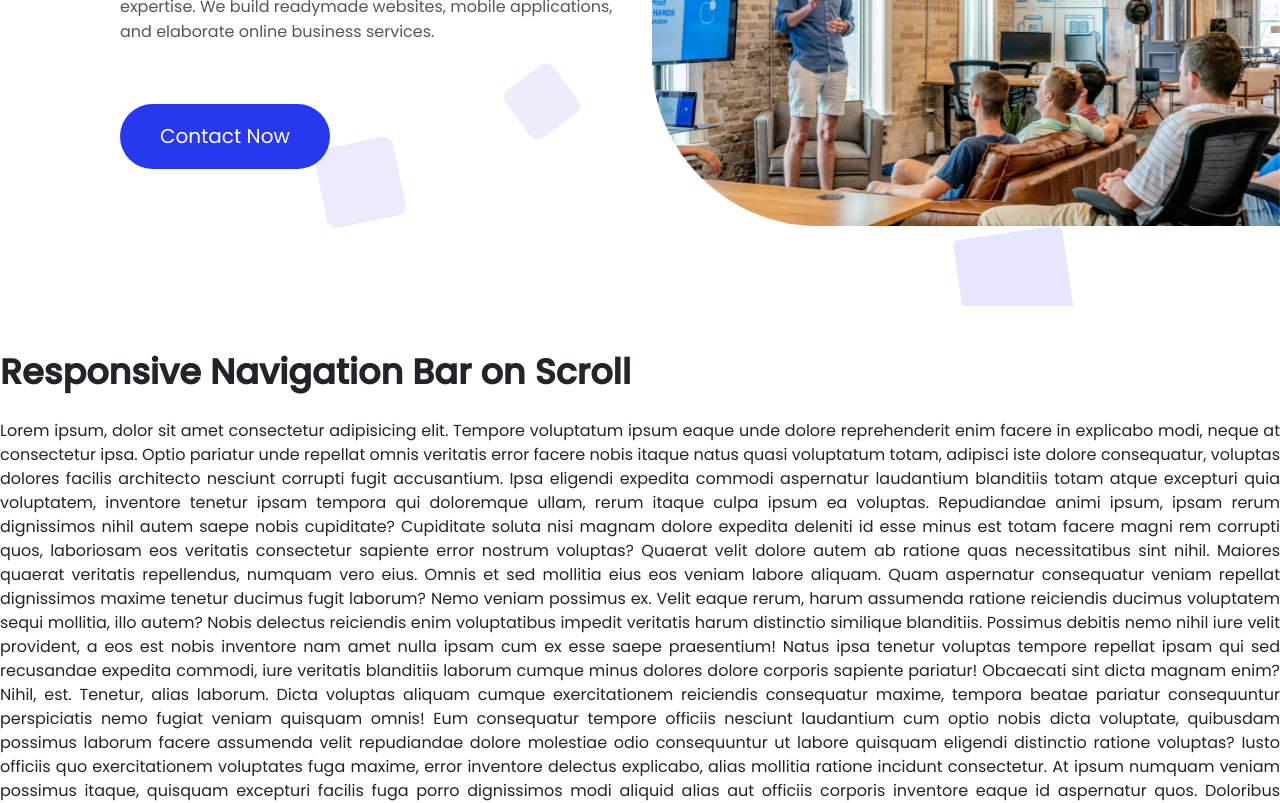
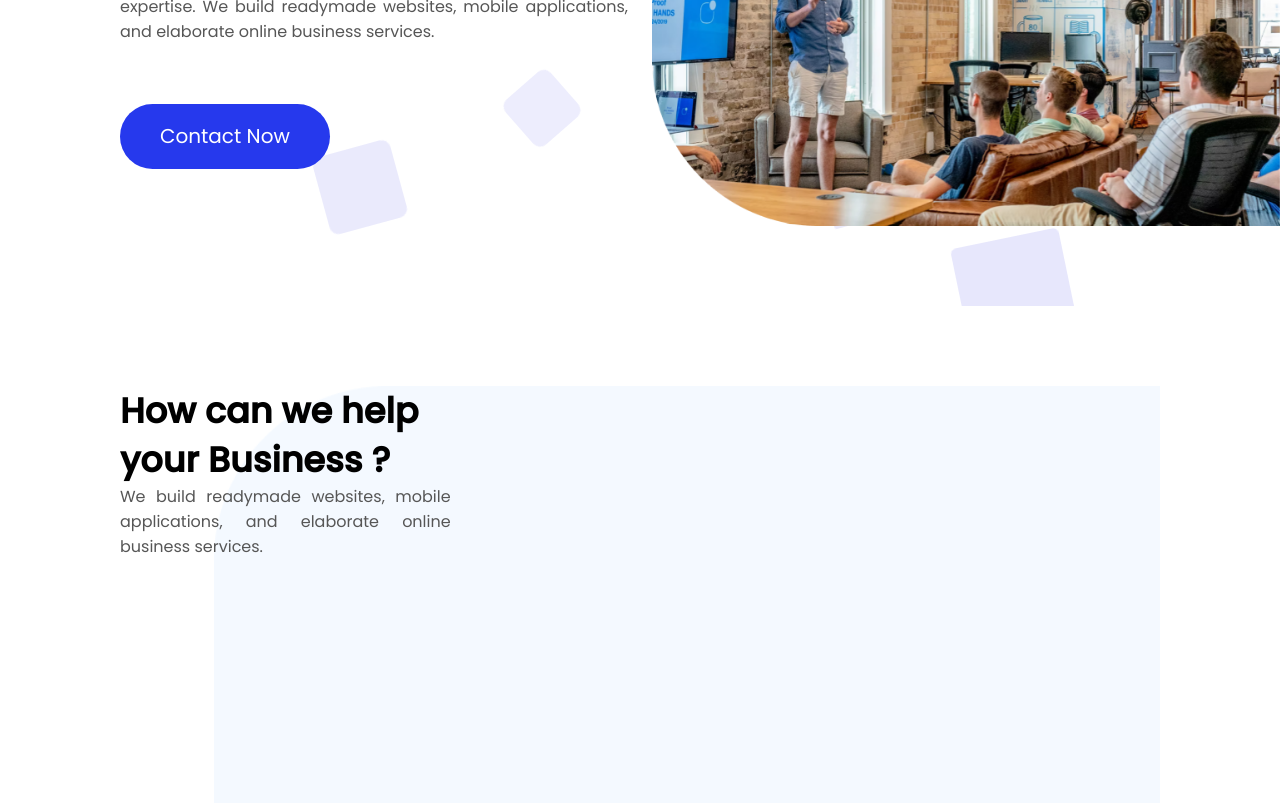
Before and after one commit to evairo176/my-app-pokemon, a React (Create React App) app: page / in a window 1280 px wide. Shown: the part 280-1083 px from the top of the page. Built offline with nearby package versions, Linux system fonts and the light colour scheme.

Commit message:
feat: make update

```diff
--- a/src/App.js
+++ b/src/App.js
@@ -7,6 +7,7 @@ import Loading from "./components/moleculars/Loading";
 import { ToastContainer } from "react-toastify";
 import "react-toastify/dist/ReactToastify.css";
 import "../src/assets/css/custom.css";
+
 import NavbarComponent from "./components/atoms/NavbarComponent";
 
 function App() {
--- a/src/assets/css/custom.css
+++ b/src/assets/css/custom.css
@@ -1,5 +1,4 @@
 @import url("https://fonts.googleapis.com/css2?family=Poppins:wght@200;300;400;500&display=swap");
-@import "../css/responsive.css";
 
 * {
   margin: 0;
--- a/src/assets/css/landingpage.css
+++ b/src/assets/css/landingpage.css
@@ -1,5 +1,6 @@
 .container-navbar {
   position: fixed;
+  top: 0;
   z-index: 5;
   width: 100%;
   display: flex;
@@ -123,6 +124,7 @@
   display: flex;
   align-items: center;
   justify-content: center;
+  cursor: pointer;
 }
 
 .nav-item-cs span {
@@ -138,8 +140,8 @@
   left: 0;
   width: 120px;
   height: 100px;
-  background: #4972ff;
-  box-shadow: inset 0 0 50px rgba(0, 0, 0, 0.5);
+  background: rgba(121, 123, 238, 0.412);
+  box-shadow: inset 0 0 50px rgba(121, 122, 238, 0.2);
   transition: 0.5s;
 }
 .nav-item-cs .liquid::after,
@@ -179,14 +181,13 @@
   }
 }
 
-/* .banner {
+.idea {
   height: 100vh;
-  background-image: url("../../assets//images//ilustration/banner.png");
+  background-image: url("../../assets//images//ilustration/bg-idea.png");
   background-repeat: no-repeat;
   background-size: cover;
   background-position: center;
-  background-attachment: fixed;
-} */
+}
 .about {
   padding: 40px 0px;
 }
@@ -259,6 +260,7 @@
   font-weight: 400;
   line-height: 25px;
   color: var(--text-color2);
+  text-align: justify;
 }
 .container-content-banner .btn-contact {
   font-size: 20px;
@@ -398,3 +400,23 @@
     border-radius: 50%;
   }
 }
+
+/* section idea  */
+
+/* .container-idea{
+
+} */
+
+.content-idea .title {
+  font-size: 35px;
+  font-weight: 600;
+  line-height: 49px;
+  color: var(--text-color1);
+}
+.content-idea .p-title {
+  font-size: 16px;
+  font-weight: 400;
+  line-height: 25px;
+  color: var(--text-color2);
+  text-align: justify;
+}
--- a/src/components/atoms/NavbarComponent.jsx
+++ b/src/components/atoms/NavbarComponent.jsx
@@ -1,5 +1,4 @@
 import React, { useEffect, useState } from "react";
-import "../../assets/css/landingpage.css";
 
 function NavbarComponent() {
   const [toggle, setToggle] = useState(false);
@@ -30,7 +29,7 @@ function NavbarComponent() {
   return (
     <nav className={`container-navbar ${sticky ? "sticky" : ""}`}>
       <div className="container-logo">
-        <div className="logo">DICKI PRASETYA</div>
+        <div className="logo">Evairo</div>
       </div>
       <ul className={`menu-list ${toggle ? "open" : ""}`}>
         <li>
--- a/src/pages/home/Index.jsx
+++ b/src/pages/home/Index.jsx
@@ -3,6 +3,8 @@ import bg from "../../assets/images/ilustration/image 8.png";
 import TemplateComponent from "../../components/atoms/TemplateComponent";
 import Gap from "../../components/atoms/Gap";
 import FloatingSquare from "../../components/atoms/FloatingSquare";
+import "../../assets/css/landingpage.css";
+import "../../assets/css/responsive.css";
 
 function Home() {
   return (
@@ -37,130 +39,28 @@ function Home() {
         </section>
         <FloatingSquare />
       </TemplateComponent>
-      <section className="about">
-        <div className="content">
-          <div className="title">Responsive Navigation Bar on Scroll</div>
-          <p>
-            Lorem ipsum, dolor sit amet consectetur adipisicing elit. Tempore
-            voluptatum ipsum eaque unde dolore reprehenderit enim facere in
-            explicabo modi, neque at consectetur ipsa. Optio pariatur unde
-            repellat omnis veritatis error facere nobis itaque natus quasi
-            voluptatum totam, adipisci iste dolore consequatur, voluptas dolores
-            facilis architecto nesciunt corrupti fugit accusantium. Ipsa
-            eligendi expedita commodi aspernatur laudantium blanditiis totam
-            atque excepturi quia voluptatem, inventore tenetur ipsam tempora qui
-            doloremque ullam, rerum itaque culpa ipsum ea voluptas. Repudiandae
-            animi ipsum, ipsam rerum dignissimos nihil autem saepe nobis
-            cupiditate? Cupiditate soluta nisi magnam dolore expedita deleniti
-            id esse minus est totam facere magni rem corrupti quos, laboriosam
-            eos veritatis consectetur sapiente error nostrum voluptas? Quaerat
-            velit dolore autem ab ratione quas necessitatibus sint nihil.
-            Maiores quaerat veritatis repellendus, numquam vero eius. Omnis et
-            sed mollitia eius eos veniam labore aliquam. Quam aspernatur
-            consequatur veniam repellat dignissimos maxime tenetur ducimus fugit
-            laborum? Nemo veniam possimus ex. Velit eaque rerum, harum assumenda
-            ratione reiciendis ducimus voluptatem sequi mollitia, illo autem?
-            Nobis delectus reiciendis enim voluptatibus impedit veritatis harum
-            distinctio similique blanditiis. Possimus debitis nemo nihil iure
-            velit provident, a eos est nobis inventore nam amet nulla ipsam cum
-            ex esse saepe praesentium! Natus ipsa tenetur voluptas tempore
-            repellat ipsam qui sed recusandae expedita commodi, iure veritatis
-            blanditiis laborum cumque minus dolores dolore corporis sapiente
-            pariatur! Obcaecati sint dicta magnam enim? Nihil, est. Tenetur,
-            alias laborum. Dicta voluptas aliquam cumque exercitationem
-            reiciendis consequatur maxime, tempora beatae pariatur consequuntur
-            perspiciatis nemo fugiat veniam quisquam omnis! Eum consequatur
-            tempore officiis nesciunt laudantium cum optio nobis dicta
-            voluptate, quibusdam possimus laborum facere assumenda velit
-            repudiandae dolore molestiae odio consequuntur ut labore quisquam
-            eligendi distinctio ratione voluptas? Iusto officiis quo
-            exercitationem voluptates fuga maxime, error inventore delectus
-            explicabo, alias mollitia ratione incidunt consectetur. At ipsum
-            numquam veniam possimus itaque, quisquam excepturi facilis fuga
-            porro dignissimos modi aliquid alias aut officiis corporis inventore
-            eaque id aspernatur quos. Doloribus explicabo, sit asperiores
-            accusantium similique quis impedit nesciunt est odio, molestias et
-            architecto expedita nisi quidem itaque minus commodi adipisci amet.
-            Soluta, optio, ad explicabo vero molestiae, nesciunt ea incidunt
-            debitis quam provident quo delectus alias! Quidem praesentium
-            delectus quam expedita nihil voluptates, placeat reiciendis nobis.
-            Consequuntur similique ex molestias ipsam voluptate facilis placeat
-            soluta, quod, aspernatur autem excepturi asperiores optio, totam
-            illo iste maxime expedita. Porro tenetur, aperiam, nostrum obcaecati
-            esse soluta quas sequi cumque ad saepe repellat sint possimus
-            distinctio ratione id ipsum eos temporibus. Dolor, rem voluptatibus
-            accusamus tempore repudiandae placeat obcaecati nam quia quae ut,
-            quibusdam recusandae ipsa accusantium illo maxime veniam hic nisi
-            nostrum velit nemo debitis laboriosam! Beatae dolore, ea deserunt
-            harum reiciendis quos in reprehenderit architecto. Sunt voluptate
-            voluptatem incidunt reiciendis quibusdam fugiat perferendis maxime
-            non, dolores aut magnam culpa fuga, est veniam. Quas accusamus rerum
-            porro consequatur. Expedita, accusamus eius laudantium architecto
-            necessitatibus eveniet hic adipisci sapiente sint blanditiis dolor
-            eum dolorem, consectetur consequuntur fugit repudiandae in, iusto
-            fugiat qui omnis quisquam nesciunt quam. Quod velit aspernatur
-            repudiandae! Ab doloremque ex mollitia blanditiis quasi! Quidem
-            blanditiis aperiam, voluptatem dolor quam delectus incidunt minus
-            quasi, laboriosam, iusto commodi! Quibusdam a atque rem eum dolorum
-            commodi voluptates amet quae aliquid aspernatur incidunt ratione
-            sit, autem reprehenderit culpa porro! Magni doloribus esse obcaecati
-            accusantium deserunt ab error quidem nemo unde perspiciatis, quam ex
-            nesciunt voluptas ipsam perferendis alias tenetur voluptatum quod
-            voluptatibus non aspernatur. Modi temporibus perspiciatis earum
-            corrupti totam tenetur molestias optio saepe esse ut dicta, dolore
-            commodi magni ea voluptatem qui autem quasi corporis cum dolorum
-            eius quia hic! Itaque, quam? Laudantium quas ipsum, eos ipsam id
-            odit exercitationem ullam quidem nulla similique velit corrupti
-            perspiciatis, et hic? Qui facere fugit aliquam quis sed soluta,
-            minima autem numquam maiores est atque. Deserunt error earum impedit
-            in eos, explicabo aut id vel odit provident vitae obcaecati,
-            corrupti ut laborum voluptatem modi nulla, tempora blanditiis? Illum
-            dicta inventore, culpa aut perspiciatis expedita ratione numquam
-            unde voluptate velit laudantium voluptatum quod recusandae ex
-            doloremque porro est, veniam doloribus autem architecto iusto
-            ducimus. Sapiente quam autem illum. Dolor a sunt optio porro
-            obcaecati, et, asperiores magni dicta dolores voluptatibus sequi
-            voluptas. Dolor sunt id eum ratione dignissimos inventore pariatur
-            nihil minus, ullam illo beatae expedita, tempora suscipit dolorem
-            incidunt fugit optio magnam. Fugit id error nostrum autem, neque
-            illo veritatis est velit dolores aperiam laborum quod reiciendis
-            odit deserunt quia perspiciatis molestias tempora, dicta, quas
-            pariatur tenetur. Distinctio, nam unde? Exercitationem itaque
-            corporis iusto beatae repudiandae minima optio magnam. Nulla quasi
-            inventore facere dignissimos possimus nihil natus eveniet sequi
-            aliquid. Dignissimos accusantium enim nesciunt aspernatur molestias
-            deleniti, dolores quos tempore doloribus ratione doloremque aliquid,
-            debitis quisquam fugiat. Odit repudiandae ut, est voluptates magni
-            fuga aliquam! Consectetur nobis maxime doloremque explicabo. Id
-            saepe ex dolorum quae facere quis odio, doloribus dolore esse
-            eveniet repellat itaque iure aliquam corrupti obcaecati ipsum dolor
-            in asperiores molestiae minima veritatis? Provident nihil cum illo
-            possimus impedit rem! Iusto repudiandae praesentium, non et natus
-            blanditiis obcaecati vero hic quae, quas amet eligendi dolores? Rem
-            ipsa assumenda consectetur cum nam exercitationem id sit sed
-            dignissimos tempora beatae asperiores corrupti ducimus voluptates,
-            officia aspernatur autem, debitis, laborum eos! Omnis nulla sapiente
-            voluptas quasi? Dicta harum tempore architecto laudantium aut rem
-            ipsa magni nesciunt facilis libero ullam qui reiciendis natus
-            officiis iusto illum, obcaecati voluptatem, veritatis laboriosam
-            voluptas cum quo! Iure, illum. Cum, culpa alias. Delectus aliquid
-            quas quis a porro pariatur perspiciatis harum! Odit nesciunt fugiat
-            harum non eos, reiciendis aliquam laudantium! Odio voluptatum
-            possimus amet similique libero cum veniam quo. Dignissimos pariatur
-            numquam molestiae eveniet reiciendis, tenetur quo cum voluptas rerum
-            magni praesentium, accusamus officiis, nobis tempore? Perspiciatis
-            exercitationem assumenda minima quaerat accusantium maiores iusto
-            deleniti autem rem enim eos necessitatibus neque dicta eum fugit,
-            temporibus quos ipsam aspernatur. Inventore modi suscipit,
-            recusandae fugit repudiandae ut. Recusandae, laboriosam labore ipsa,
-            nemo quas perspiciatis, dicta dolore ratione nostrum non quam quasi.
-            Fuga laudantium natus consectetur doloribus autem. Quo, quod!
-            Temporibus mollitia pariatur asperiores blanditiis, quidem nisi
-            ullam, omnis molestias perferendis quasi vero facilis numquam sit
-            dolore, at vitae?
-          </p>
-        </div>
-      </section>
+      <TemplateComponent>
+        <section className="idea">
+          <div className="container-idea">
+            <div className="row">
+              <div className="col-xl-4 col-lg-4 col-md-4 col-sm-12 col-xs-12">
+                <div className="content-idea">
+                  <div className="title">How can we help your Business ?</div>
+                  <div className="p-title">
+                    We build readymade websites, mobile applications, and
+                    elaborate online business services.
+                  </div>
+                </div>
+              </div>
+              <div className="col-xl-8 col-lg-8 col-md-8 col-sm-12 col-xs-12">
+                <div className="card-content-idea">
+                  <div className="card-idea"></div>
+                </div>
+              </div>
+            </div>
+          </div>
+        </section>
+      </TemplateComponent>
     </Fragment>
   );
 }
```
Also changed, not shown: src/assets/css/responsive.css (+3 -4 lines), src/assets/images/ilustration/bg-idea.png (added).
